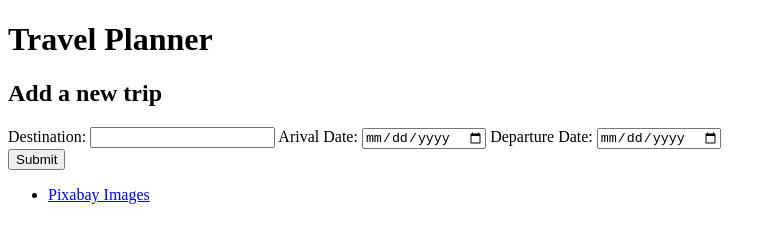
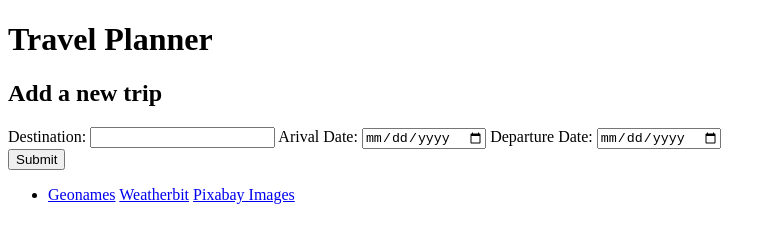
Before and after one commit to LanceStasinski/FEND-05-TravelApp, a website built with webpack: page src/client/views/index.html in a window 1280 px wide. Shown: the whole page, without its empty margins (0-776 px from the left). Built offline with nearby package versions, Linux system fonts and the light colour scheme.

Commit message:
feat: Add references to footer

```diff
--- a/src/client/views/index.html
+++ b/src/client/views/index.html
@@ -27,10 +27,15 @@
       </form>
       <button type="submit" id="submit">Submit</button>
     </section>
+    <section>
+
+    </section>
 
     <footer>
       <ul>
         <li>
+          <a href="https://www.geonames.org/">Geonames</a>
+          <a href="https://www.weatherbit.io/api">Weatherbit</a>
           <a href="https://pixabay.com/">Pixabay Images</a>
         </li>
       </ul>
```
